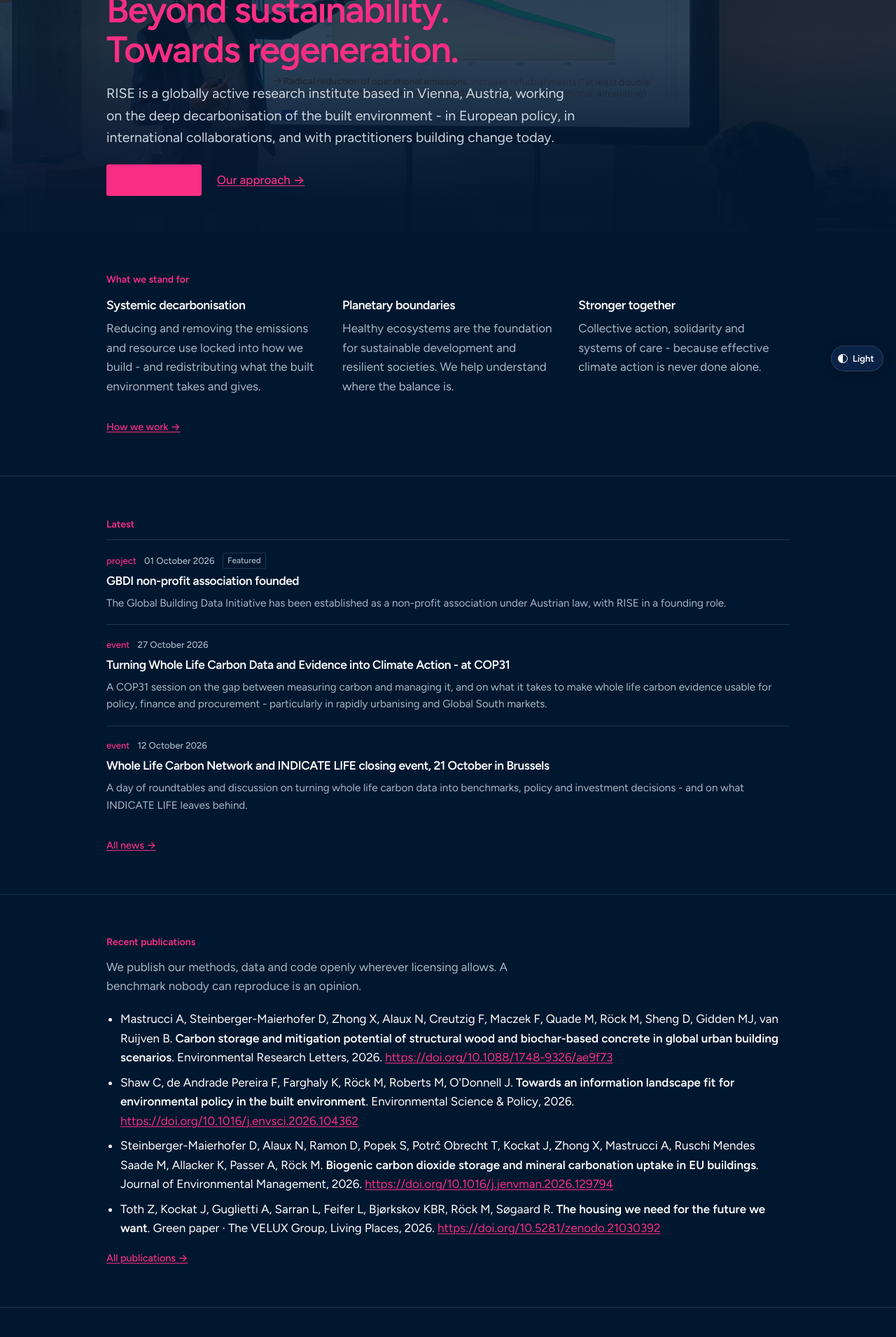
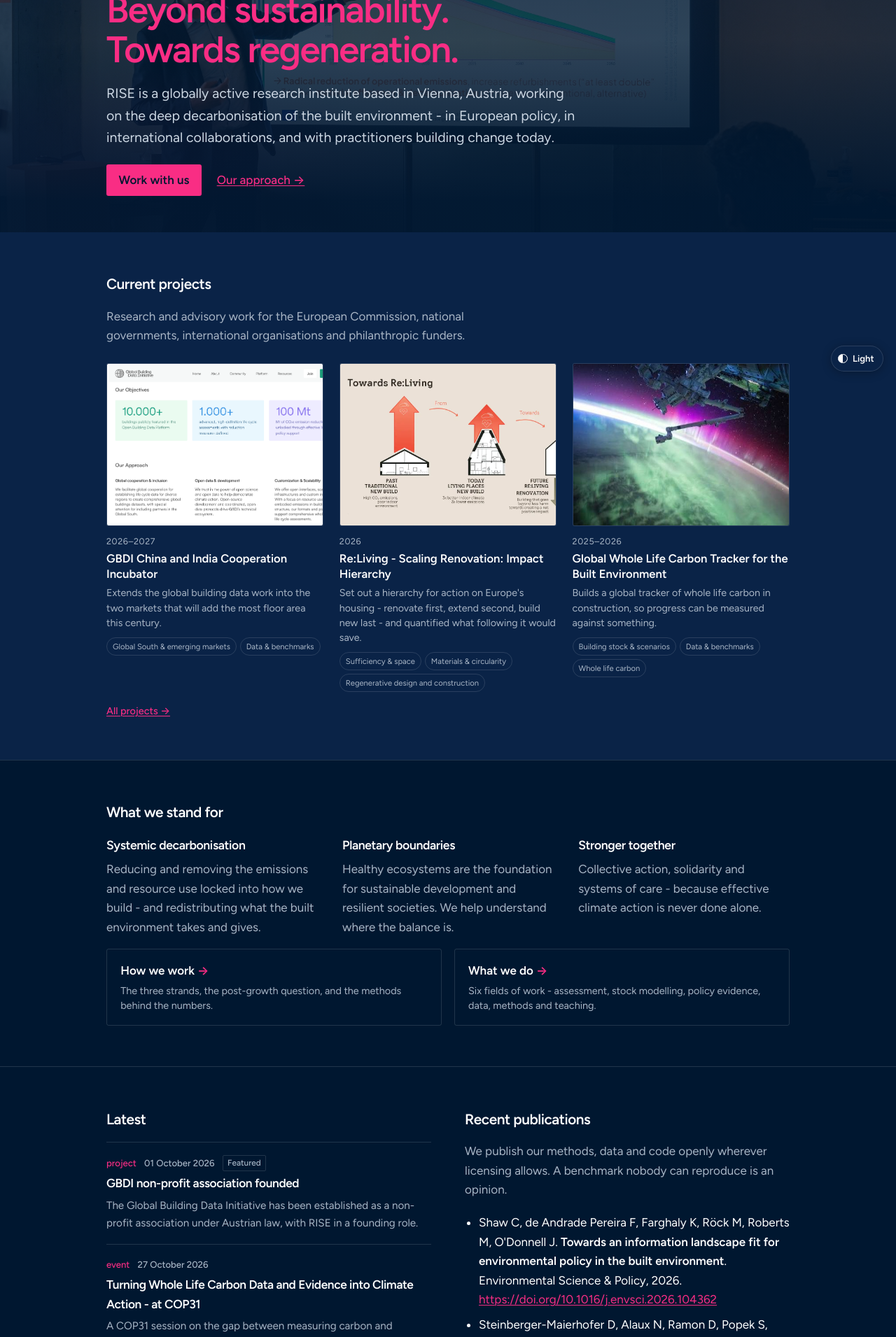
Before and after one commit to mroeck/riselabs.at, a Jekyll site: the page built from index.md, in a window 1280 px wide. Shown: the part 351-2262 px from the top of the page at 70% size. Built offline with Jekyll 4.4.1, drawn with Linux system fonts in a browser that asks for light colours; some of the changed text lies outside the part shown.

Commit message:
Review L2: rebuild the home page as seven bands
Order, and why: current projects first, because what RISE actually does
should come before any claim about it; then what we stand for, with the two
ways into the argument folded in from the old "onward" band; then the team;
then latest and publications side by side; then partners and quotes on one
surface; then the offer, with the newsletter as its last row rather than a
band of its own.

Alternate bands carry `.band.alt`, and every band now has a real heading. The
page had eight band sections and exactly one h2, which is why it read as one
undifferentiated column.

Current projects are image cards from projectgrid.html, three of them, rather
than a text list of all six. Latest and publications sit in two columns from
64rem and stack below it; they were two full-width bands of prose in
sequence.

The team band is built and deliberately off: `home_team_band` in _config.yml
is false until the team page itself is complete, because a band headed "The
team" showing one person says the wrong thing. It also hides itself below two
published people, so it cannot go live looking thin by accident. L3, the
large black and white portraits, waits on the collaborators' profiles.

Two things found by rendering rather than by reading:

The hero button rendered as a solid magenta rectangle with no visible label.
`.hero-full a` sets every link in the hero to magenta and is the more
specific selector, so the button's own colour lost. Fixed by matching its
specificity. Computed colours now check out in both themes: navy on magenta
at 4.9:1, white on the darker magenta at 5.6:1.

The home page was still rendering the full testimonials. L9 added the `short`
field and the rule that keeps it honest, but nothing rendered it.
testimonials.html gains `short="true"` and `bare="true"`, the latter so the
quotes can sit inside a band the page has already opened rather than nesting
a band inside a band.

Page height, measured in one harness before and after:

            before    after
  1280 px    5,329    4,414   (17% shorter)
   390 px   10,079    8,867   (12% shorter)

Without the short quotes the phone was 5% taller than before, because image
cards cost height. That is what made it worth finishing L9's rendering half
here rather than later.

Co-Authored-By: Claude Opus 5 <noreply@anthropic.com>
Claude-Session: https://claude.ai/code/session_013yvRdL5WvGEbo8a8kksApF

```diff
--- a/_config.yml
+++ b/_config.yml
@@ -38,6 +38,13 @@ privacy_url: "/datenschutz/"
 # no `published: false` line, which happens only after they have approved the
 # exact text; see docs/06.
 team_page: true
+
+# The team band on the home page. Off until the team page itself is complete:
+# a band headed "The team" showing one person says the wrong thing. Flip this
+# to true once the collaborators' profiles are confirmed and published, and
+# the band appears. It also hides itself if fewer than two people are
+# published, so it can never go live looking thin by accident.
+home_team_band: false
 
 # Newsletter. Two different URLs, doing two different jobs:
 #   newsletter_url    = the public Buttondown page - renders a button
--- a/_includes/testimonials.html
+++ b/_includes/testimonials.html
@@ -38,8 +38,11 @@
   {%- endfor -%}
 
   {%- if found > 0 %}
-<section class="band">
-  <div class="wrap">
+{%- comment -%}
+  include.bare="true" drops the surrounding band, for when the quotes
+  sit inside a band the calling page has already opened.
+{%- endcomment -%}
+{%- unless include.bare == "true" %}<section class="band"><div class="wrap">{% endunless %}
     <p class="eyebrow">{{ include.heading | default: "What people say" }}</p>
     <div class="quotes">
       {%- for key in keys -%}
@@ -53,7 +56,17 @@
           The quotation marks are attached to the first and last paragraph in
           CSS instead of to the blockquote itself.
         {%- endcomment -%}
+        {%- comment -%}
+          include.short="true" renders the shortened version. Each `short` is
+          a verbatim substring of its `quote`, enforced by docs-check.py, so
+          nothing is ever attributed to someone that they did not write.
+          Falls back to the full quote where there is none.
+        {%- endcomment -%}
+        {%- if include.short == "true" and q.short -%}
+        <blockquote>{{ q.short | markdownify }}</blockquote>
+        {%- else -%}
         <blockquote>{{ q.quote | markdownify }}</blockquote>
+        {%- endif -%}
         <figcaption>
           {%- if q.url and q.url != "" -%}
           <a href="{% include url.html u=q.url %}">{{ q.name }}</a>
@@ -68,8 +81,7 @@
       {%- endif -%}
       {%- endfor %}
     </div>
-  </div>
-</section>
+{%- unless include.bare == "true" %}</div></section>{% endunless %}
   {%- endif -%}
 
 {%- endif -%}
--- a/assets/css/style.css
+++ b/assets/css/style.css
@@ -1198,6 +1198,23 @@ table.listing tr:hover td { background: var(--surface-2); }
 
 .cta-band { background: var(--surface); }
 
+/* Alternating bands (L2/L4). Without this the home page is one unbroken
+   column and nothing tells the eye where a section ends. */
+.band.alt { background: var(--surface); }
+
+/* Latest and Recent publications side by side on a wide screen. They were two
+   full-width bands of text in sequence, which is most of why the page read as
+   a single column of prose. Stacked below 64rem. */
+.home-split { display: grid; gap: 2.4rem; }
+@media (min-width: 64rem) {
+  .home-split { grid-template-columns: 1fr 1fr; gap: 3rem; }
+}
+.home-split > div > h2:first-child { margin-top: 0; }
+
+/* The newsletter as the last row of the offer band rather than a band of its
+   own: it is the smaller ask for a reader not ready for the larger one. */
+.home-news { margin-top: 2.6rem; padding-top: 1.8rem; border-top: 1px solid var(--rule); }
+
 /* The four ways of working, on the home page. Cards rather than a list,
    because each one is a different conversation to start and the mail link at
    the foot of each is the point of the band. */
@@ -1229,7 +1246,11 @@ table.listing tr:hover td { background: var(--surface-2); }
    constants, as docs/05 requires: those tokens already carry the contrast
    decision (navy on magenta in dark, white on the darker magenta in light),
    and writing the hex here would have been wrong in one of the two themes. */
-.hero-btn {
+/* `.hero-full a` sets every link in the hero to magenta and is the more
+   specific selector, so a bare .hero-btn rendered as magenta text on a
+   magenta button: a solid pink rectangle with the label invisible. Matching
+   its specificity is the fix. */
+.hero-full a.hero-btn {
   display: inline-block;
   padding: .55rem 1.1rem;
   margin-right: 1.1rem;
@@ -1239,7 +1260,8 @@ table.listing tr:hover td { background: var(--surface-2); }
   font-weight: 600;
   text-decoration: none;
 }
-.hero-btn:hover, .hero-btn:focus { background: var(--btn-bg-hover); color: var(--btn-ink); }
+.hero-full a.hero-btn:hover,
+.hero-full a.hero-btn:focus { background: var(--btn-bg-hover); color: var(--btn-ink); }
 
 /* ---------- newsletter ---------- */
 
--- a/index.md
+++ b/index.md
@@ -4,13 +4,40 @@ title: Home
 permalink: /
 ---
 
+{%- comment -%}
+  Seven bands (L2), in this order and for these reasons:
+
+    1  hero
+    2  current projects   what we actually do, in pictures, before any claim
+    3  what we stand for  the claim, with the two ways into the argument
+    4  team               who does it. Gated; see home_team_band in _config.yml
+    5  latest + publications, side by side on a wide screen
+    6  partners and quotes, on one surface band
+    7  work with us, with the newsletter as its last row
+
+  Alternate bands carry `.band.alt`, so the page has a rhythm instead of
+  running as one column. Every band has a real heading.
+{%- endcomment -%}
+
 {% include hero.html %}
 
 <main id="content">
 
+<section class="band alt">
+  <div class="wrap">
+    <h2>Current projects</h2>
+    <p class="band-note">Research and advisory work for the European
+    Commission, national governments, international organisations and
+    philanthropic funders.</p>
+    {%- assign current = site.projects | where: "status", "current" | sort: "years" | reverse | slice: 0, 3 -%}
+    {% include projectgrid.html projects=current %}
+    <p class="more"><a href="{{ '/projects/' | relative_url }}">All projects →</a></p>
+  </div>
+</section>
+
 <section class="band">
   <div class="wrap">
-    <p class="eyebrow">What we stand for</p>
+    <h2>What we stand for</h2>
     <div class="cols pillars">
       <div>
         <h3>Systemic decarbonisation</h3>
@@ -30,62 +57,12 @@ permalink: /
         because effective climate action is never done alone.</p>
       </div>
     </div>
-    <p class="more"><a href="{{ '/approach/' | relative_url }}">How we work →</a></p>
-  </div>
-</section>
 
-<section class="band">
-  <div class="wrap">
-    <p class="eyebrow">Latest</p>
-    {%- assign featured = site.posts | where: "featured", true -%}
-    {%- assign others = site.posts | where_exp: "p", "p.featured != true" -%}
-    {%- assign latest = featured | concat: others | slice: 0, 3 -%}
-    {% include newslist.html posts=latest %}
-    <p class="more"><a href="{{ '/news/' | relative_url }}">All news →</a></p>
-  </div>
-</section>
-
-<section class="band">
-  <div class="wrap">
-    <p class="eyebrow">Recent publications</p>
-    <p class="band-note">We publish our methods, data and code openly wherever
-    licensing allows. A benchmark nobody can reproduce is an opinion.</p>
-    {%- assign recent = site.publications | sort: "year" | reverse | slice: 0, 4 -%}
-    {% include publist.html pubs=recent %}
-    <p class="more"><a href="{{ '/publications/' | relative_url }}">All publications →</a></p>
-  </div>
-</section>
-
-<section class="band">
-  <div class="wrap">
-    <p class="eyebrow">Current projects</p>
-    <p class="band-note">Research and advisory work for the European
-    Commission, national governments, international organisations and
-    philanthropic funders.</p>
-    {%- assign current = site.projects | where: "status", "current" | sort: "years" | reverse -%}
-    {% include projectlist.html projects=current %}
-    <p class="more"><a href="{{ '/projects/' | relative_url }}">All projects →</a></p>
-  </div>
-</section>
-
-<section class="band">
-  <div class="wrap">
-    <p class="eyebrow">We work with</p>
-    {%- comment -%} hand-picked, in this order; the full list is on /partners/ {%- endcomment -%}
-    {%- assign shown = "worldgbc,smith-innovation,bpie,iiasa,ec-dg-grow,unep,laudes,global-industry-hub,epfl,ku-leuven" | split: "," -%}
-    {% include partners.html keys=shown %}
-    <p class="more"><a href="{{ '/partners/' | relative_url }}">All partners →</a></p>
-  </div>
-</section>
-
-{% include testimonials.html only="brigitte-jacquemont,xavier-le-den,simone-kongsbak" %}
-
-{%- comment -%}
-  Somewhere to go after the quotes. A reader convinced by them should be able
-  to reach the argument or the offer without scrolling back to the nav.
-{%- endcomment -%}
-<section class="band">
-  <div class="wrap narrow">
+    {%- comment -%}
+      The old "onward" band, folded in here: it was two links sitting alone
+      between the quotes and the offer, which is a band's worth of page for
+      two links.
+    {%- endcomment -%}
     <div class="onward">
       <a href="{{ '/approach/' | relative_url }}">
         <span class="onward-t">How we work</span>
@@ -102,9 +79,82 @@ permalink: /
 </section>
 
 {%- comment -%}
+  The team band. Built and ready, deliberately off: `home_team_band` in
+  _config.yml is false until the team page itself is complete, because a
+  "Team" band showing one person says the wrong thing. Flip that one flag to
+  turn it on; nothing else needs changing.
+
+  L3 (large portraits, black and white, a quote beside the row) is a separate
+  piece of work and waits on the collaborators' profiles being confirmed.
+{%- endcomment -%}
+{%- if site.home_team_band %}
+{%- assign rise = site.people | where: "group", "rise" | sort: "order" -%}
+{%- assign collab = site.people | where: "group", "collaborator" | sort: "order" -%}
+{%- assign team = rise | concat: collab -%}
+{%- if team.size > 1 %}
+<section class="band alt">
+  <div class="wrap">
+    <h2>The team</h2>
+    <p class="band-note">A small institute in Vienna, working with a wider
+    network across policy, industry and research.</p>
+    {% include peoplelist.html people=team %}
+    <p class="more"><a href="{{ '/team/' | relative_url }}">The whole team →</a></p>
+  </div>
+</section>
+{%- endif %}
+{%- endif %}
+
+{%- comment -%}
+  Latest and Recent publications side by side from 64rem, stacked below it.
+  They were two full-width bands of text one after the other, which is most
+  of why the page read as a single column of prose.
+{%- endcomment -%}
+<section class="band">
+  <div class="wrap">
+    <div class="home-split">
+      <div>
+        <h2>Latest</h2>
+        {%- assign featured = site.posts | where: "featured", true -%}
+        {%- assign others = site.posts | where_exp: "p", "p.featured != true" -%}
+        {%- assign latest = featured | concat: others | slice: 0, 3 -%}
+        {% include newslist.html posts=latest %}
+        <p class="more"><a href="{{ '/news/' | relative_url }}">All news →</a></p>
+      </div>
+      <div>
+        <h2>Recent publications</h2>
+        <p class="band-note">We publish our methods, data and code openly
+        wherever licensing allows. A benchmark nobody can reproduce is an
+        opinion.</p>
+        {%- assign recent = site.publications | sort: "year" | reverse | slice: 0, 3 -%}
+        {% include publist.html pubs=recent %}
+        <p class="more"><a href="{{ '/publications/' | relative_url }}">All publications →</a></p>
+      </div>
+    </div>
+  </div>
+</section>
+
+{%- comment -%}
+  Partners and the quotes on one surface band: both are other people vouching
+  for the work, and they were two separate full-width bands doing the same job.
+{%- endcomment -%}
+<section class="band alt">
+  <div class="wrap">
+    <h2>We work with</h2>
+    {%- comment -%} hand-picked, in this order; the full list is on /partners/ {%- endcomment -%}
+    {%- assign shown = "worldgbc,smith-innovation,bpie,iiasa,ec-dg-grow,unep,laudes,global-industry-hub,epfl,ku-leuven" | split: "," -%}
+    {% include partners.html keys=shown %}
+    <p class="more"><a href="{{ '/partners/' | relative_url }}">All partners →</a></p>
+
+    {% include testimonials.html only="brigitte-jacquemont,xavier-le-den,simone-kongsbak" short="true" bare="true" %}
+  </div>
+</section>
+
+{%- comment -%}
   The four ways of working, from _data/engagement.yml, the same source
   /expertise/ reads. Each card's link prefills the subject line, so an
-  enquiry arrives already sorted by what it is about.
+  enquiry arrives already sorted by what it is about. The newsletter is the
+  last row of this band rather than a band of its own: it is the smaller ask
+  for a reader not ready for the larger one.
 {%- endcomment -%}
 <section class="band cta-band" id="work-with-us">
   <div class="wrap">
@@ -116,12 +166,10 @@ permalink: /
     <p class="muted small">Or write to
     <a href="mailto:{{ site.email }}">{{ site.email }}</a> if none of those
     quite fits.</p>
-  </div>
-</section>
 
-<section class="band">
-  <div class="wrap narrow">
-    {% include newsletter.html %}
+    <div class="home-news">
+      {% include newsletter.html %}
+    </div>
   </div>
 </section>
 
```
